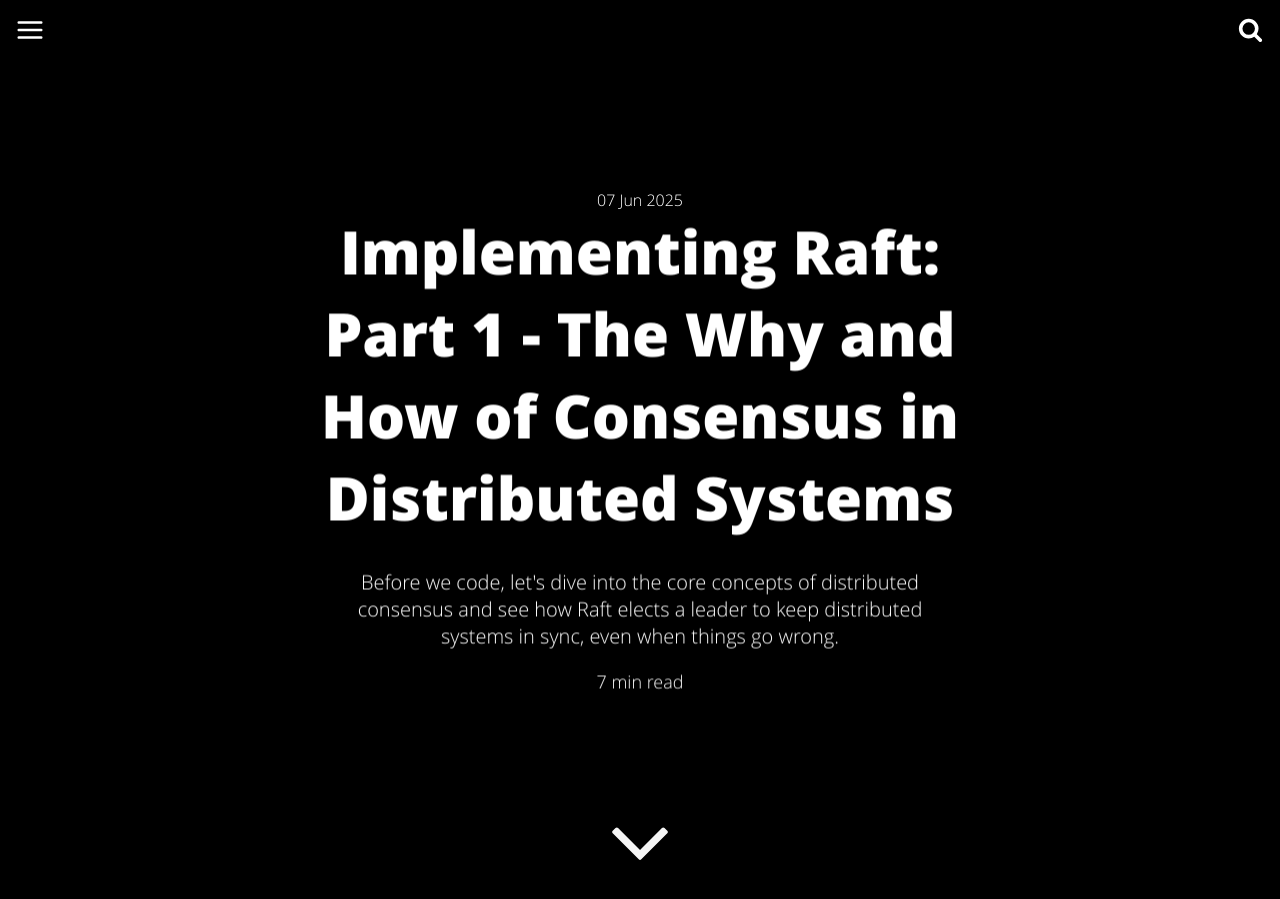
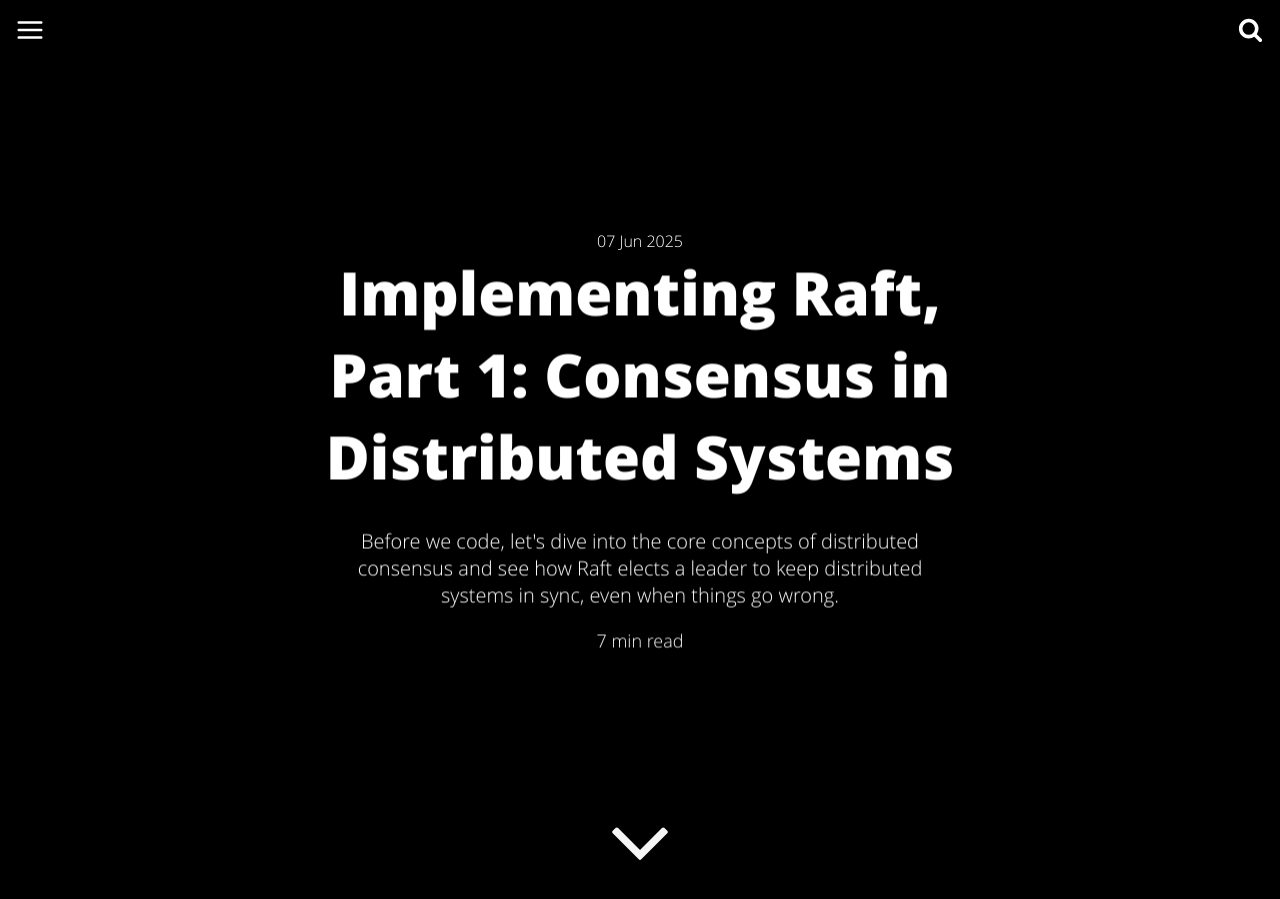
Before and after one commit to mohllal/mohllal.github.io, a Jekyll site: the page built from _posts/2025-06-07-implementing-raft-part-1.md, in a window 1280 px wide and 900 px high. Built offline with Jekyll 4.4.1, drawn with Linux system fonts in a browser that asks for light colours; comment, search, counter and statistics services are not loaded.

Commit message:
Change titles in Raft series and Nagle's algorithm posts for consistency

```diff
--- a/_posts/2025-06-07-implementing-raft-part-1.md
+++ b/_posts/2025-06-07-implementing-raft-part-1.md
@@ -1,6 +1,6 @@
 ---
 layout: post
-title: "Implementing Raft: Part 1 - The Why and How of Consensus in Distributed Systems"
+title: "Implementing Raft, Part 1: Consensus in Distributed Systems"
 date: 2025-06-07
 category: Implementing Raft
 description: "Before we code, let's dive into the core concepts of distributed consensus and see how Raft elects a leader to keep distributed systems in sync, even when things go wrong."
```
Also changed, not shown: _posts/2025-01-01-tcp-nagle-algorithm.md (+2 -2 lines), _posts/2025-06-14-implementing-raft-part-2.md (+1 -1 lines), _posts/2025-06-28-implementing-raft-part-3.md (+1 -1 lines), assets/images/posts/implementing-raft-part-1/preview.png, assets/images/posts/implementing-raft-part-2/preview.png, assets/images/posts/implementing-raft-part-3/preview.png, assets/images/posts/tcp-nagle-algorithm/preview.png, src/images/posts/implementing-raft-part-1/preview.png, src/images/posts/implementing-raft-part-2/preview.png, src/images/posts/implementing-raft-part-3/preview.png, src/images/posts/tcp-nagle-algorithm/preview.png, 11 other files.
